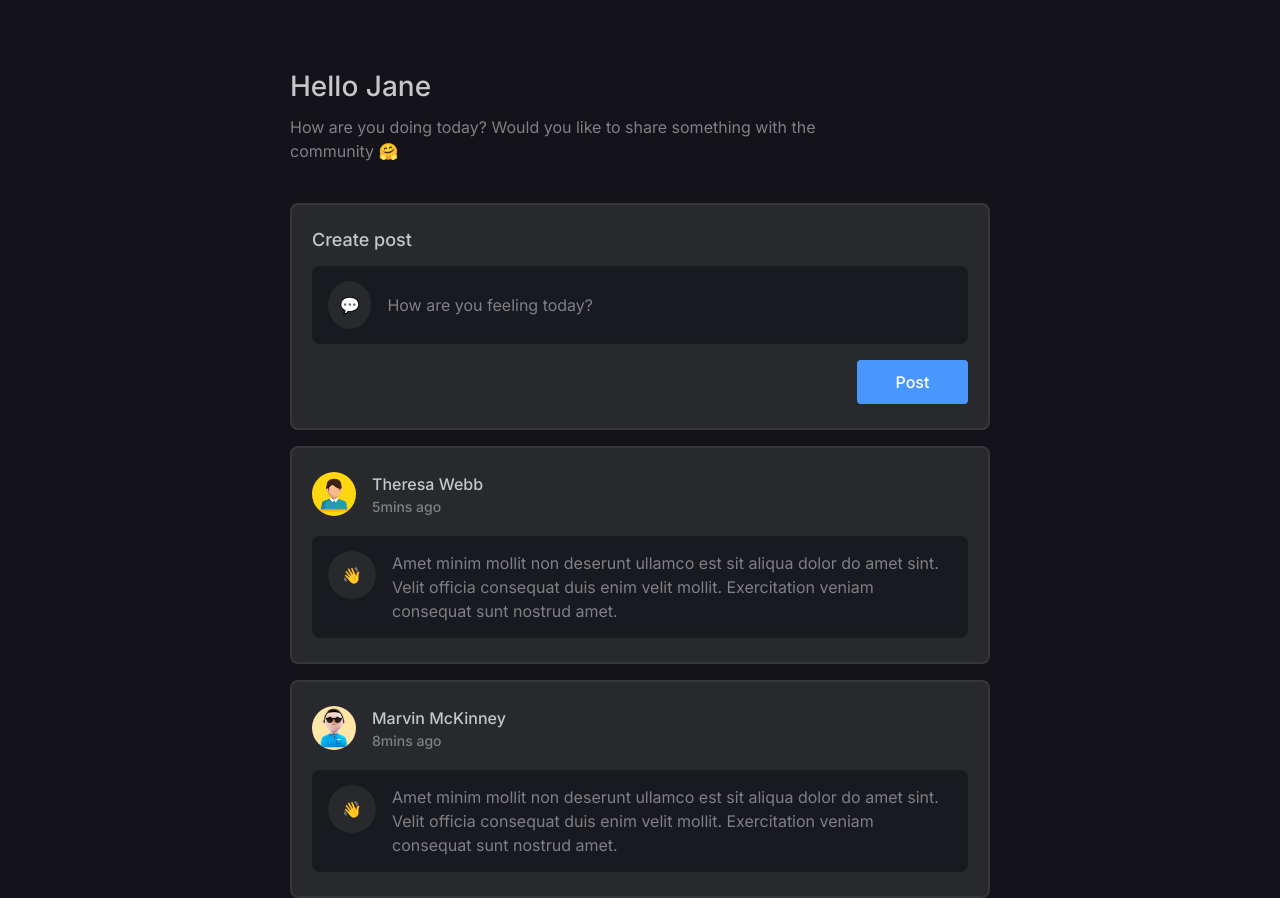
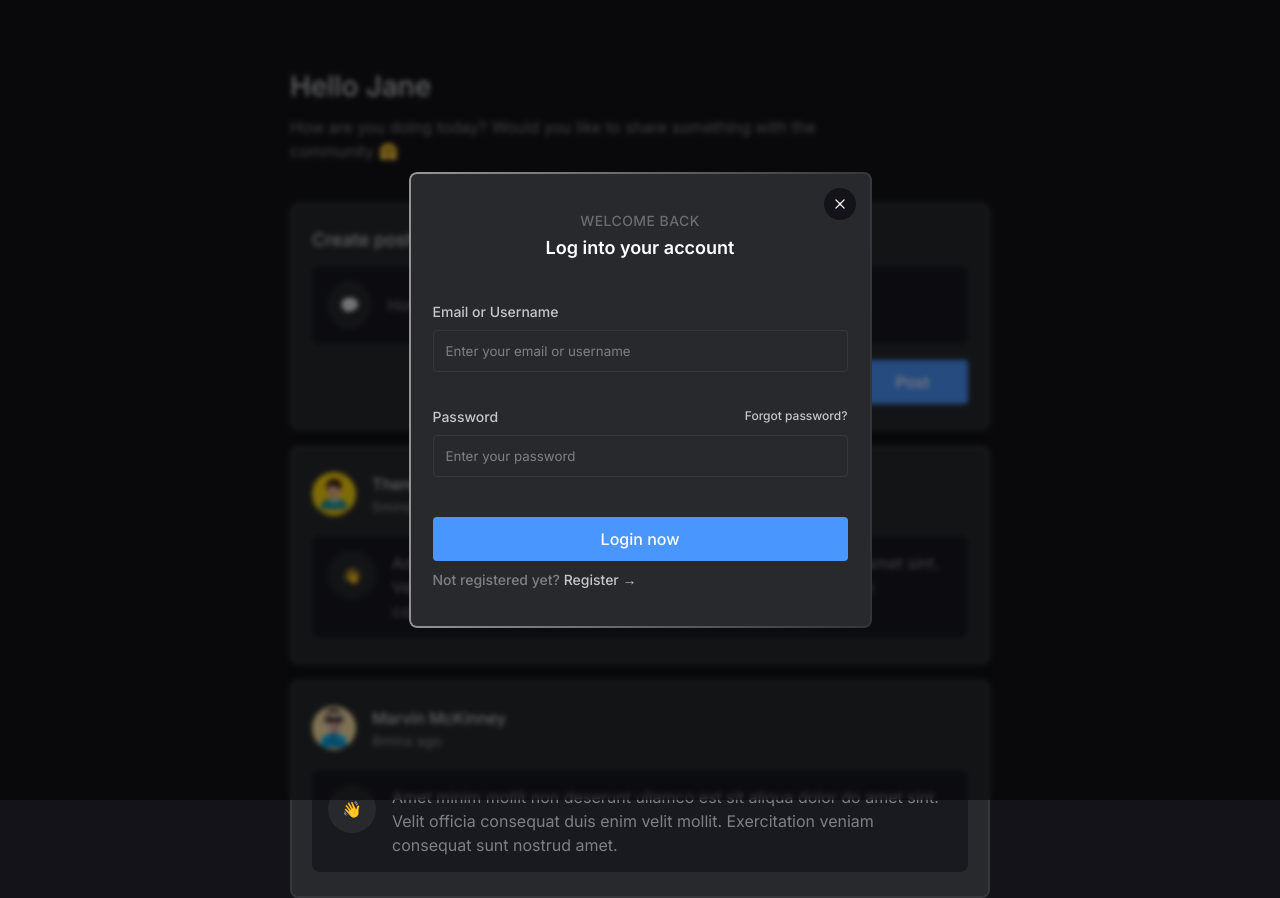
Before and after one commit to manku19978/atlys_test, a React (Create React App) app: page /library in a window 1280 px wide. Built offline with nearby package versions, Linux system fonts and the light colour scheme.

Commit message:
popup added

```diff
--- a/public/index.html
+++ b/public/index.html
@@ -19,5 +19,6 @@
   <body>
     <noscript>You need to enable JavaScript to run this app.</noscript>
     <div id="root"></div>
+    <div id="popup"></div>
   </body>
 </html>
--- /dev/null
+++ b/src/components/icons/Close.tsx
@@ -0,0 +1,18 @@
+const Close = () => (
+  <svg
+    width="16"
+    height="16"
+    viewBox="0 0 16 16"
+    fill="none"
+    xmlns="http://www.w3.org/2000/svg"
+  >
+    <path
+      fillRule="evenodd"
+      clipRule="evenodd"
+      d="M12.5754 4.30861C12.8194 4.06454 12.8194 3.66881 12.5754 3.42473C12.3313 3.18065 11.9355 3.18065 11.6915 3.42473L8.00008 7.11612L4.30869 3.42473C4.06461 3.18065 3.66888 3.18065 3.42481 3.42473C3.18073 3.66881 3.18073 4.06454 3.42481 4.30861L7.1162 8L3.42481 11.6914C3.18073 11.9355 3.18073 12.3312 3.42481 12.5753C3.66888 12.8194 4.06461 12.8194 4.30869 12.5753L8.00008 8.88389L11.6915 12.5753C11.9355 12.8194 12.3313 12.8194 12.5754 12.5753C12.8194 12.3312 12.8194 11.9355 12.5754 11.6914L8.88396 8L12.5754 4.30861Z"
+      fill="white"
+    />
+  </svg>
+);
+
+export default Close;
--- a/src/components/icons/index.ts
+++ b/src/components/icons/index.ts
@@ -1,3 +1,4 @@
 import Logo from "./Logo";
+import Close from "./Close";
 
-export { Logo };
+export { Logo, Close };
--- a/src/components/modules/CreatePost/CreatePost.tsx
+++ b/src/components/modules/CreatePost/CreatePost.tsx
@@ -2,7 +2,11 @@ import d from "../../../shared/dictionary";
 import CustomButton from "../../ui/CustomButton/CustomButton";
 import "./CreatePost.scss";
 
-const CreatePost = () => {
+interface CreatePostProps {
+  openPopup: () => void;
+}
+
+const CreatePost: React.FC<CreatePostProps> = ({ openPopup }) => {
   return (
     <div className="createContainer">
       <p className="title">{d.EN.CREATE_POST.TITLE}</p>
@@ -17,7 +21,7 @@ const CreatePost = () => {
       </div>
 
       <div className="postBtn">
-        <CustomButton label={d.EN.CREATE_POST.POST_BTN} handler={() => {}} />
+        <CustomButton label={d.EN.CREATE_POST.POST_BTN} handler={openPopup} />
       </div>
     </div>
   );
--- a/src/components/modules/Library/Library.tsx
+++ b/src/components/modules/Library/Library.tsx
@@ -1,11 +1,16 @@
 import { useState } from "react";
+import ReactDOM from "react-dom";
 import CreatePost from "../CreatePost/CreatePost";
 import Post from "../Post/Post";
 import initialPostList from "../../../utils/config";
+import Popup from "../Popup/Popup";
 import "./Library.scss";
 
 const Library = () => {
   const [posts, setPosts] = useState(initialPostList);
+  const [showPopup, setShowPopup] = useState(true);
+
+  const togglePopup = () => setShowPopup((prev) => !prev);
 
   const postList = posts.map((post, index) => {
     return <Post key={index} data={post} />;
@@ -23,10 +28,16 @@ const Library = () => {
         </div>
 
         <div className="postContainer flex flex-col">
-          <CreatePost />
+          <CreatePost openPopup={togglePopup} />
           {postList}
         </div>
       </div>
+
+      {showPopup &&
+        ReactDOM.createPortal(
+          <Popup onClose={togglePopup} />,
+          document.getElementById("popup") || document.body
+        )}
     </div>
   );
 };
--- a/src/components/modules/Login/Modal/LoginModal.scss
+++ b/src/components/modules/Login/Modal/LoginModal.scss
@@ -3,6 +3,20 @@
 
 .loginContainer {
   @include modalCard;
+  position: relative;
+
+  .closeBtn {
+    position: absolute;
+    width: 32px;
+    height: 32px;
+    border-radius: 50%;
+    background: #131319;
+    top: 16px;
+    left: 415px;
+    cursor: pointer;
+    z-index: 1;
+    margin-left: auto;
+  }
 }
 
 .headingContainer {
--- a/src/components/modules/Login/Modal/LoginModal.tsx
+++ b/src/components/modules/Login/Modal/LoginModal.tsx
@@ -5,8 +5,14 @@ import "./LoginModal.scss";
 import CustomButton from "../../../ui/CustomButton/CustomButton";
 import { useNavigate } from "react-router-dom";
 import { LIBRARY_PATH } from "../../../../shared/paths";
+import { Close } from "../../../icons";
 
-const LoginModal = () => {
+interface LoginModalProps {
+  isPopup?: boolean;
+  closeHandler?: () => void;
+}
+
+const LoginModal: React.FC<LoginModalProps> = ({ isPopup, closeHandler }) => {
   const [username, setUsername] = useState("");
   const [password, setPassword] = useState("");
   const navigate = useNavigate();
@@ -15,6 +21,15 @@ const LoginModal = () => {
 
   return (
     <div className="loginContainer">
+      {isPopup && (
+        <div
+          className="closeBtn flex align-center justify-center"
+          onClick={closeHandler}
+        >
+          <Close />
+        </div>
+      )}
+
       <div className="loginWrapper">
         <div className="headingContainer">
           <p className="welcome">{d.EN.LOGIN_MODAL.TITLE.WELCOME_BACK}</p>
--- /dev/null
+++ b/src/components/modules/Popup/Popup.scss
@@ -0,0 +1,8 @@
+.popupWrapper {
+  background: rgba(0, 0, 0, 0.5);
+  backdrop-filter: blur(2.5px);
+  height: 100vh;
+  width: 100vw;
+  position: fixed;
+  top: 0;
+}
--- /dev/null
+++ b/src/components/modules/Popup/Popup.tsx
@@ -0,0 +1,16 @@
+import LoginModal from "../Login/Modal/LoginModal";
+import "./Popup.scss";
+
+interface PopupProps {
+  onClose: () => void;
+}
+
+const Popup: React.FC<PopupProps> = ({ onClose }) => {
+  return (
+    <div className="popupWrapper flex align-center justify-center">
+      <LoginModal isPopup closeHandler={onClose} />
+    </div>
+  );
+};
+
+export default Popup;
--- a/src/styles/mixins.scss
+++ b/src/styles/mixins.scss
@@ -2,12 +2,11 @@
 
 @mixin modalCard {
   position: relative;
-  width: 100%;
-  height: 100%;
+  height: fit-content;
   padding: 40px 24px;
   background: $background-card;
   border-radius: 8px;
-  min-width: 463px;
+  width: 463px;
 
   &:after {
     content: "";
```
